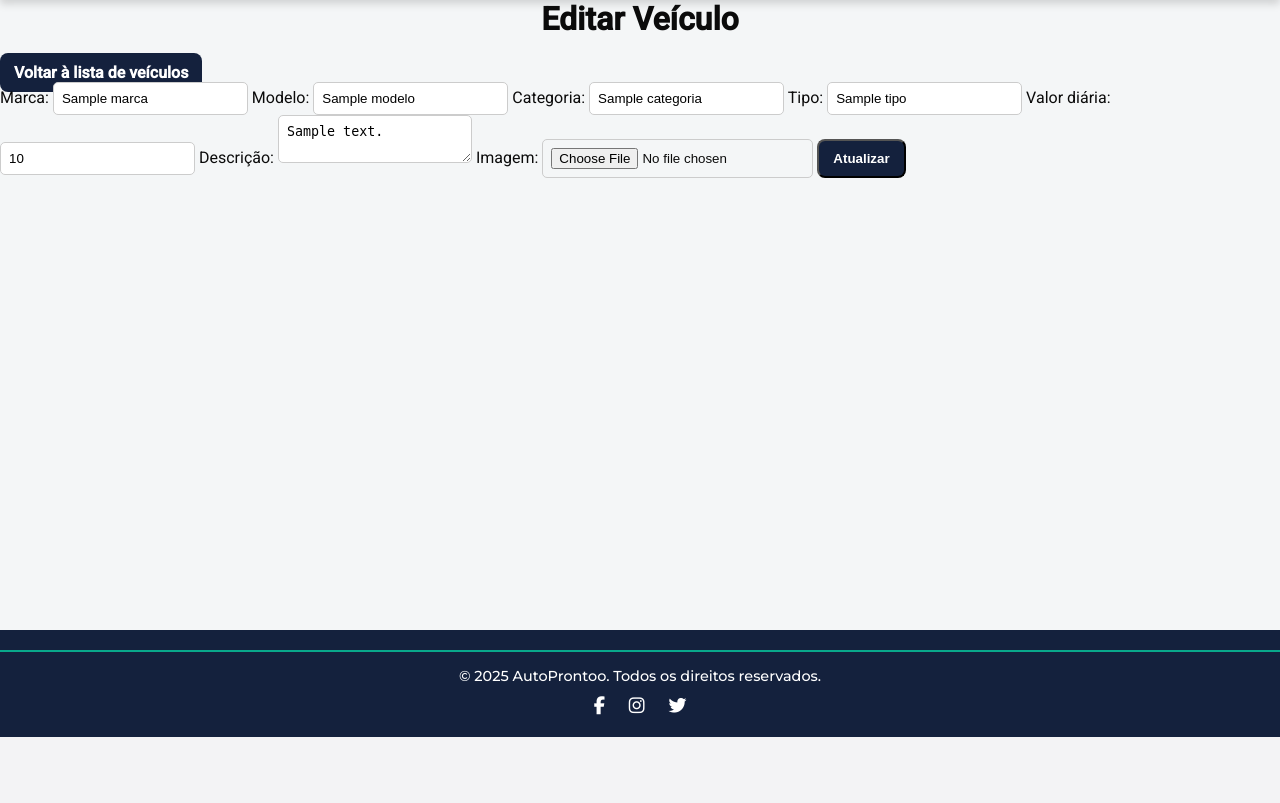
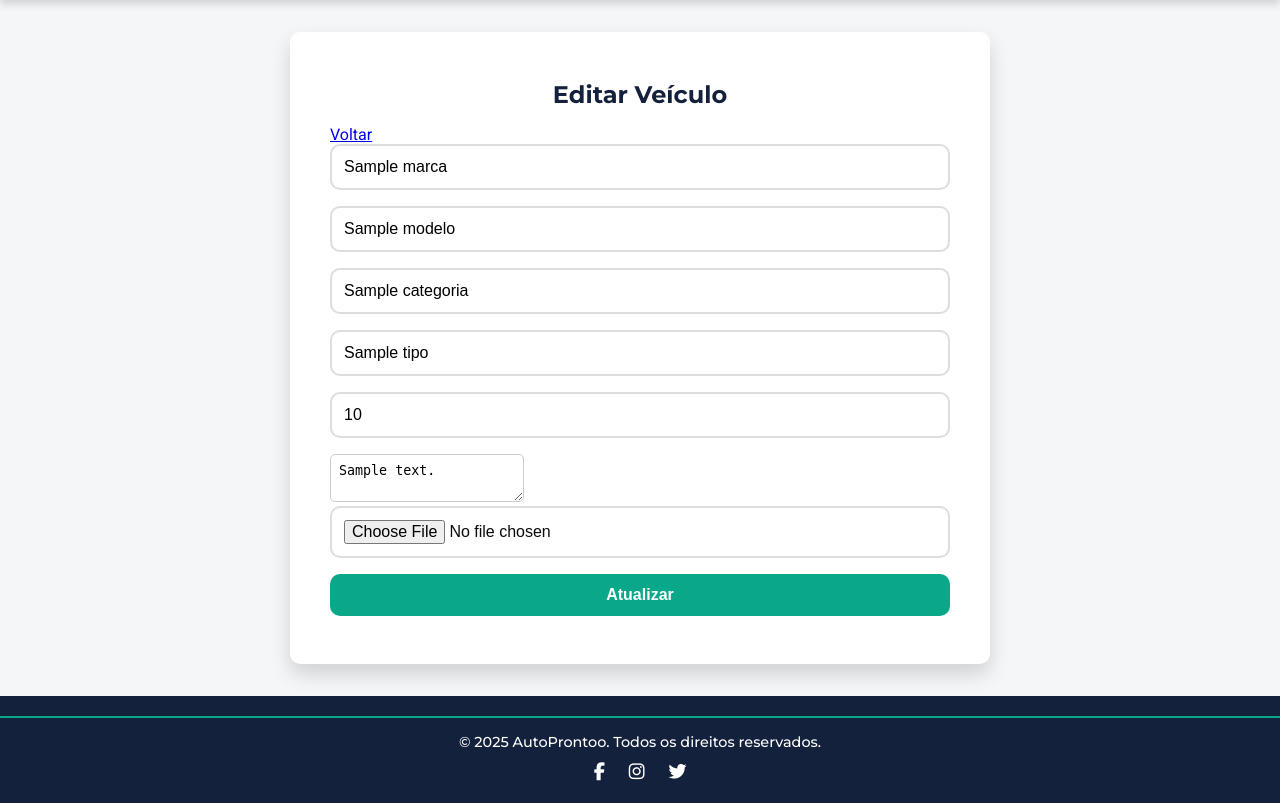
Before and after one commit to sofiabali/AutoProntoo, a Flask app: template templates/admin/admin_adicionar_veiculo.html in a window 1280 px wide. Shown: the part 63-866 px from the top of the page. Before the commit the page ends 800 px from the top, so only its background shows below. Run offline with Flask 3, Linux system fonts and the light colour scheme; the template is opened without the code that fills it: most values are stand-ins (such as "Sample title", 1, 10 or a date in 2020).

Commit message:
alterações

```diff
--- a/templates/admin/admin_adicionar_veiculo.html
+++ b/templates/admin/admin_adicionar_veiculo.html
@@ -1,50 +1,61 @@
 {% extends "base.html" %}
-
 {% block title %}{{ "Editar" if carro else "Adicionar" }} Veículo{% endblock %}
 
 {% block content %}
 
-<h1 class="admin-title">{{ "Editar" if carro else "Adicionar" }} Veículo</h1>
+<div class="cadastro-container">
+    <div class="form-card">
 
-<a href="{{ url_for('admin_veiculos') }}" class="btn-add">Voltar à lista de veículos</a>
+        <h2>{{ "Editar" if carro else "Adicionar" }} Veículo</h2>
 
-<div class="admin-form">
+        <a href="{{ url_for('admin_veiculos') }}" class="btn-secondary">Voltar</a>
 
         <form method="POST" enctype="multipart/form-data">
 
-    <label>Marca:</label>
-    <input type="text" name="marca" value="{{ carro['marca'] if carro else '' }}" required>
+            <div class="input-group">
+                <input type="text" name="marca" placeholder="Marca"
+                       value="{{ carro['marca'] if carro else '' }}" required>
+            </div>
 
-    <label>Modelo:</label>
-    <input type="text" name="modelo" value="{{ carro['modelo'] if carro else '' }}" required>
+            <div class="input-group">
+                <input type="text" name="modelo" placeholder="Modelo"
+                       value="{{ carro['modelo'] if carro else '' }}" required>
+            </div>
 
-    <label>Categoria:</label>
-    <input type="text" name="categoria" value="{{ carro['categoria'] if carro else '' }}">
+            <div class="input-group">
+                <input type="text" name="categoria" placeholder="Categoria"
+                       value="{{ carro['categoria'] if carro else '' }}">
+            </div>
 
-    <label>Tipo:</label>
-    <input type="text" name="tipo" value="{{ carro['tipo'] if carro else '' }}">
+            <div class="input-group">
+                <input type="text" name="tipo" placeholder="Tipo"
+                       value="{{ carro['tipo'] if carro else '' }}">
+            </div>
 
-    <label>Valor diária:</label>
-    <input type="number" name="valor_diaria" step="0.01" value="{{ carro['valor_diaria'] if carro else '' }}">
+            <div class="input-group">
+                <input type="number" step="0.01" name="valor_diaria" placeholder="Valor diária"
+                       value="{{ carro['valor_diaria'] if carro else '' }}">
+            </div>
 
-    <label>Descrição:</label>
-    <textarea name="descricao">{{ carro['descricao'] if carro else '' }}</textarea>
+            <div class="input-group">
+                <textarea name="descricao" placeholder="Descrição">{{ carro['descricao'] if carro else '' }}</textarea>
+            </div>
 
-    <label>Imagem:</label>
+            <div class="input-group">
                 <input type="file" name="imagem">
+            </div>
 
             {% if carro and carro['imagem'] %}
                 <p>Imagem atual:</p>
-        <img src="{{ url_for('static', filename='img/' ~ carro['imagem']) }}" width="100">
+                <img src="{{ url_for('static', filename='img/' ~ carro['imagem']) }}" width="120">
             {% endif %}
 
-    <button type="submit" class="btn-add">
+            <button type="submit" class="btn-primary">
                 {{ "Atualizar" if carro else "Adicionar" }}
             </button>
         </form>
 
     </div>
+</div>
 
 {% endblock %}
-
-</html>
```
Also changed, not shown: templates/admin/index.html (+9 -9 lines), templates/admin/veiculos.html (+19 -12 lines), templates/admin_clientes.html (+8 -3 lines), templates/login_admin.html (+13 -9 lines). Lines whose indentation alone changed are shown as unchanged.
